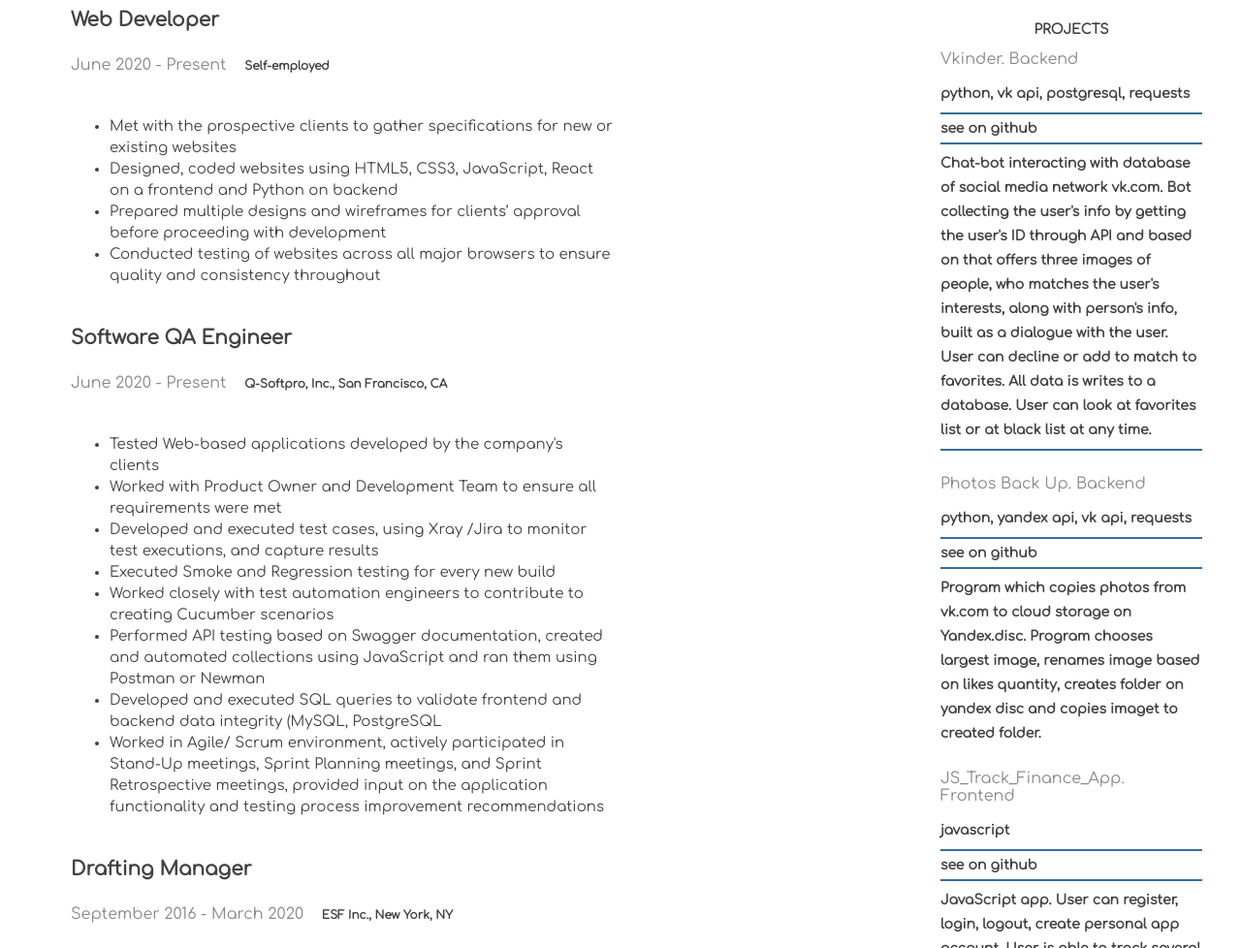
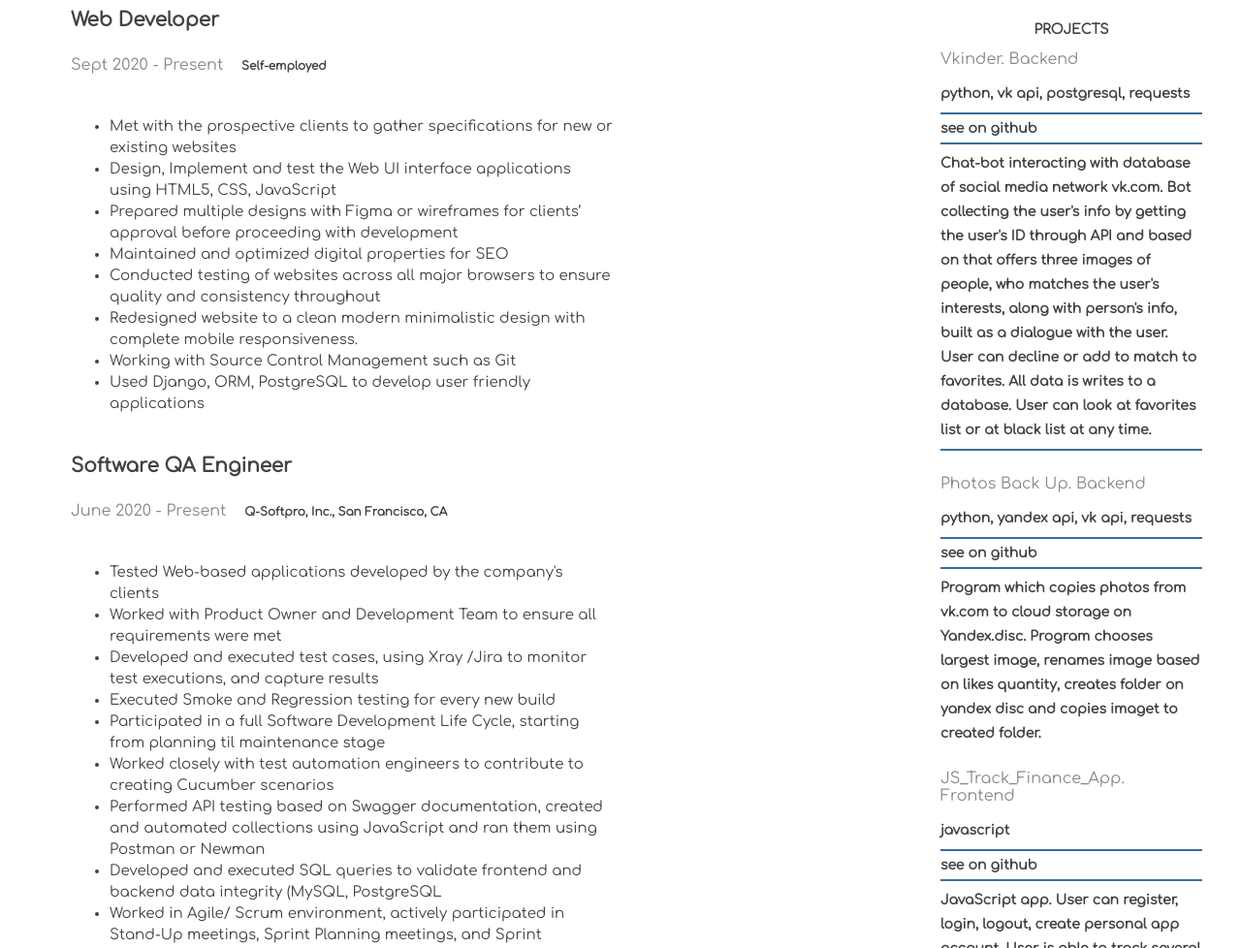
Before and after one commit to AnastasiaLunina/Portfolio_Website, a plain HTML site: page resume.html in a window 1280 px wide. Shown: the part 952-1930 px from the top of the page at 97% size. Drawn offline with Linux system fonts and the light colour scheme.

Commit message:
Modify resume section

```diff
--- a/resume.html
+++ b/resume.html
@@ -71,7 +71,7 @@
          </p>
          <div class="contact-icons contact-icons-title">
             <a href="index.html"><i class="fa-solid fa-house fab"></i></a>
-            <attr class="resume-download" title="Download PDF"><a href="Anastasia_Lunina_FS_Dev.pdf" class="fab" download><i class="fa fa-download"></i></a></attr>
+            <attr class="resume-download" title="Download PDF"><a href="./Anastasia_Lunina_Fullstack_Dev.pdf" class="fab" download><i class="fa fa-download"></i></a></attr>
          </div>
       </div>
       <hr>
@@ -117,15 +117,19 @@
                      <a class="title-link" href="#">Web Developer</a>
                   </h2>
                   <div class="post-timestamp">
-                     <time class="date" datetime="2019-06-10">June 2020 - Present</time>
+                     <time class="date" datetime="2019-06-10">Sept 2020 - Present</time>
                      <a class="author" href="#">Self-employed</a>
                   </div>
                   <div class="post-text">
                      <ul class="post-text-block">
-                        <li>Met with the prospective clients to gather specifications for new or existing websites</li>
-                        <li>Designed, coded websites using HTML5, CSS3, JavaScript, React on a frontend and Python on backend</li>
-                        <li>Prepared multiple designs and wireframes for clients’ approval before proceeding with development</li>
-                        <li>Conducted testing of websites across all major browsers to ensure quality and consistency throughout</li>
+                        <li>Met with the prospective clients to gather specifications for new or existing websites </li>
+                        <li>Design, Implement and test the Web UI interface applications using HTML5, CSS, JavaScript</li>
+                        <li>Prepared multiple designs with Figma or wireframes for clients’ approval before proceeding with development </li>
+                        <li>Maintained and optimized digital properties for SEO</li>
+                        <li>Conducted testing of websites across all major browsers to ensure quality and consistency throughout </li>
+                        <li>Redesigned website to a clean modern minimalistic design with complete mobile responsiveness. </li>
+                        <li>Working with Source Control Management such as Git</li>
+                        <li>Used Django, ORM, PostgreSQL to develop user friendly applications</li>
                      </ul>
                      <hr class="mobile-underline">
                   </div>
@@ -146,6 +150,7 @@
                         <li>Worked with Product Owner and Development Team to ensure all requirements were met</li>
                         <li>Developed and executed test cases, using Xray /Jira to monitor test executions, and capture results</li>
                         <li>Executed Smoke and Regression testing for every new build</li>
+                        <li>Participated in a full Software Development Life Cycle, starting from planning til maintenance stage</li>
                         <li>Worked closely with test automation engineers to contribute to creating Cucumber scenarios</li>
                         <li>Performed API testing based on Swagger documentation, created and automated collections using JavaScript and ran them using Postman or Newman</li>
                         <li>Developed and executed SQL queries to validate frontend and backend data integrity (MySQL, PostgreSQL</li>
@@ -252,7 +257,7 @@
       <!-- Side section ends -->
       <div id="contact">
          <div class="contact-icons">
-            <attr class="resume-download" title="Download PDF"><a href="Anastasia_Lunina_FS_Dev.pdf" class="fab" download><i class="fa fa-download"></i></a></attr>
+            <attr class="resume-download" title="Download PDF"><a href="./Anastasia_Lunina_Fullstack_Dev.pdf" class="fab" download><i class="fa fa-download"></i></a></attr>
          </div>
       </div>
       <!-- Footer -->
```
Also changed, not shown: index.html (+1 -2 lines), 1 other file.
